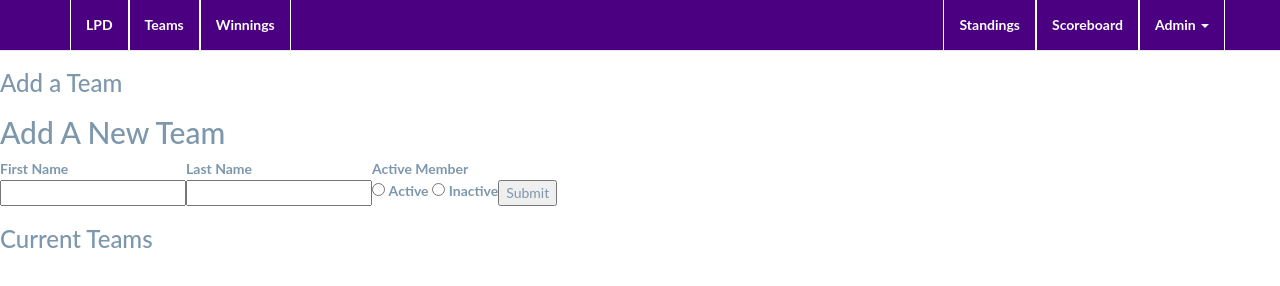
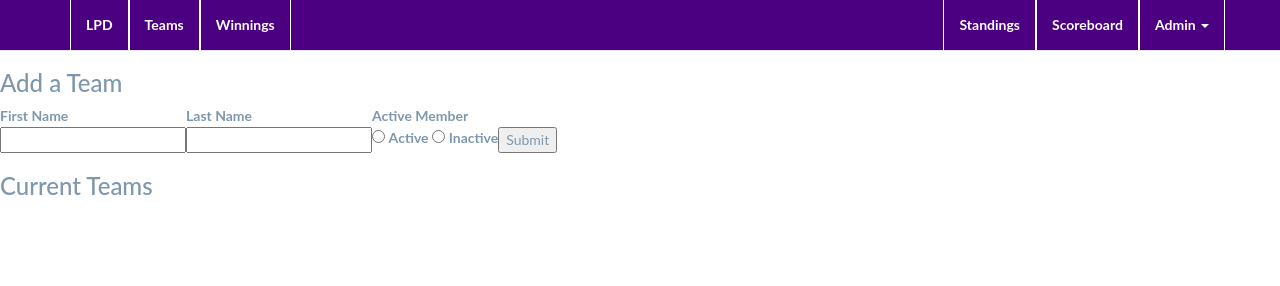
Before and after one commit to kleinronmich/lpd, a plain HTML site: page teamsAdmin.html in a window 1280 px wide. Drawn offline with nearby package versions, Linux system fonts and the light colour scheme; no server answers.

Commit message:
Update teamsAdmin.html
Took out one header

```diff
--- a/teamsAdmin.html
+++ b/teamsAdmin.html
@@ -45,9 +45,6 @@
     </nav>
 
 <h3>Add a Team</h3>
-<!-- Add Row Form -->
-<!-- First Name, Last Name, Active Member, submit button -->
-<h2>Add A New Team</h2>
 <form>
     <table>
             <tbody><tr>
```
